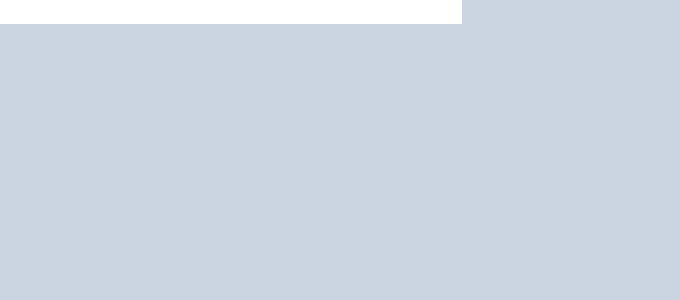
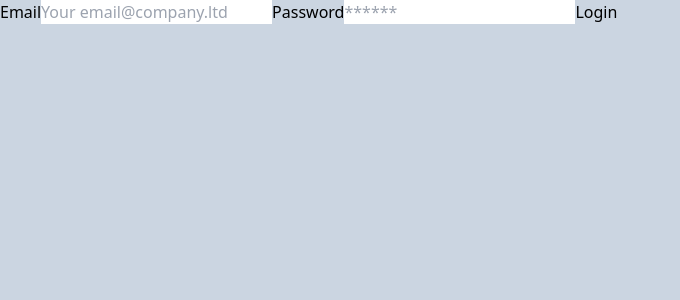
Before and after one commit to vasquezluis/react-firebase-auth, a React (Vite) app: page /login in a window 1280 px wide. Shown: the top 300 px of the page, without its empty margins (0-680 px from the left). Built offline with nearby package versions, Linux system fonts and the light colour scheme.

Commit message:
creating Login component

```diff
--- a/src/components/Login.jsx
+++ b/src/components/Login.jsx
@@ -1,13 +1,66 @@
 import { useState } from "react";
+// obtener useAuth
+import { useAuth } from "../context/authContext";
+import { useNavigate } from "react-router-dom";
 
 function Login() {
-  const [user, setUser] = useState({ email: "", pasword: "" });
+  const [user, setUser] = useState({ email: "", password: "" });
+
+  // obtener objeto singup
+  const { login } = useAuth();
+
+  // usar useNavigate para ir al home despues del registro
+  const navigate = useNavigate();
+
+  // estado para manejar el mensaje de error y enviarlo al usuario
+  const [error, setError] = useState("");
+
+  // hacer algo con el submit
+  const handleSubmit = async (e) => {
+    e.preventDefault();
+
+    setError("");
+
+    try {
+      // ejecutar el singup y pasar user y pass
+      await login(user.email, user.password);
+
+      // ir al home despues de registrar
+      navigate("/");
+    } catch (error) {
+      console.log(error);
+      // menejo de errores
+      setError(error.message);
+    }
+  };
+
+  // guardar datos en el state
+  const handleChange = ({ target: { value, name } }) => {
+    setUser({ ...user, [name]: value });
+  };
 
   return (
     <div>
-      <form action="">
-        <input type="email" name="email" id="email" />
-        <input type="password" name="password" id="password" />
+      {error && <p>{error}</p>}
+      <form onSubmit={handleSubmit}>
+        <label htmlFor="email">Email</label>
+        <input
+          type="email"
+          name="email"
+          placeholder="Your email@company.ltd"
+          onChange={handleChange}
+        />
+
+        <label htmlFor="passwod">Password</label>
+        <input
+          type="password"
+          name="password"
+          id="password"
+          placeholder="******"
+          onChange={handleChange}
+        />
+
+        <button type="submit">Login</button>
       </form>
     </div>
   );
```
